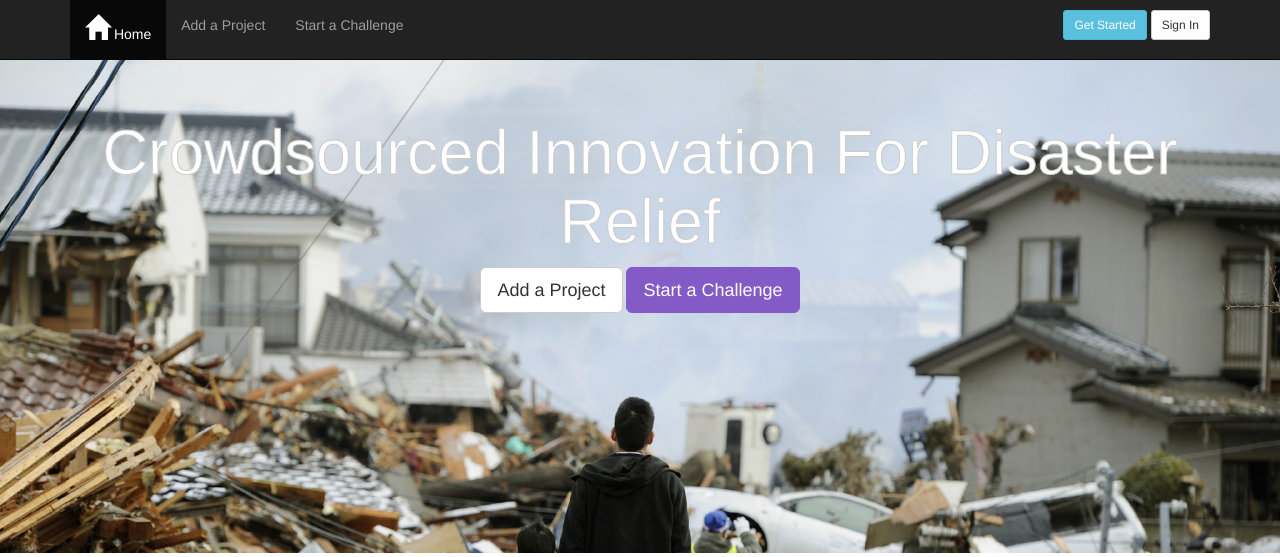
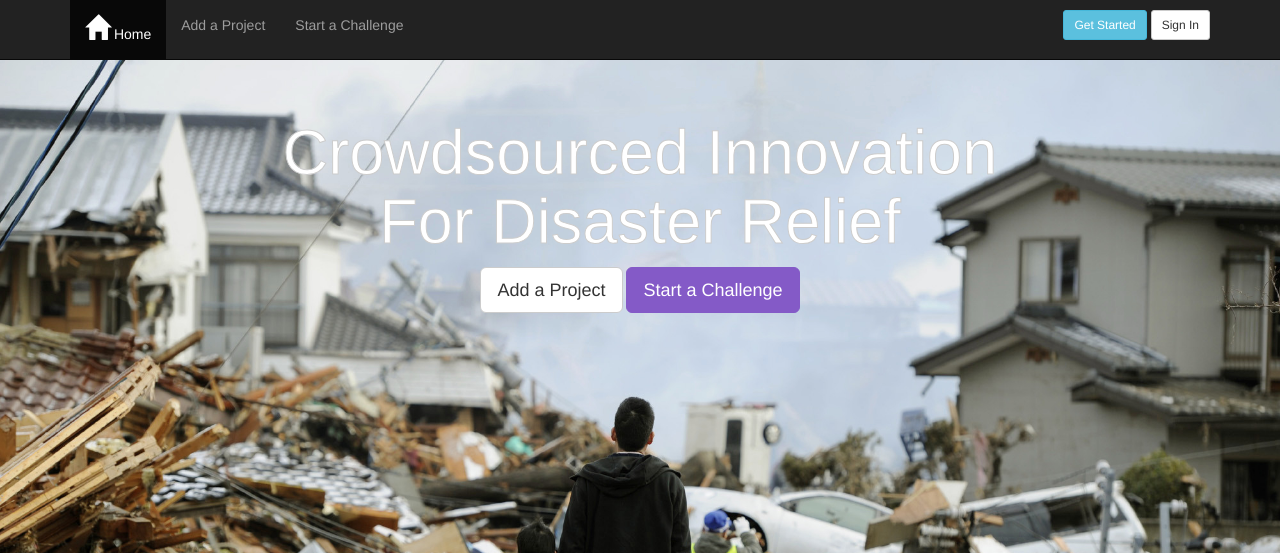
Before and after one commit to restijoi/website, a Django app: template website/templates/index.html in a window 1280 px wide. Shown: the top 557 px of the page. Run offline with Django 3.2, Linux system fonts and the light colour scheme; the template is opened without the code that fills it, so the values that code supplies are empty; parts of the project's set-up code (start-up, migrations or seed data) failed here and were passed over; some libraries are stand-ins or nearby versions.

Commit message:
fixes title

```diff
--- a/website/templates/index.html
+++ b/website/templates/index.html
@@ -5,7 +5,7 @@
 
 <div class="jumbotron text-center">
   <div class="container">
-    <h1>Crowdsourced Innovation For Disaster Relief</h1>
+    <h1>Crowdsourced Innovation</br> For Disaster Relief</h1>
     <a type="button" class="btn btn-lg btn-default" href="/create">Add a Project</a>
     <a type="button" class="btn btn-lg btn-primary" href="#" title="coming soon">Start a Challenge</a>
   </div>
@@ -21,7 +21,7 @@
 	  {% for project in projects %}
 		<li>
 			<div class="col-md-4 col-xs-6 text-center">
-				<div class="project">
+				<div class="project" >
 					<img src="{{MEDIA_ROOT}}{{project.image.url}}"  width="200px" ></img>
 						<div class="row">
 							<div class="col-md-6">
--- a/website/templates/project.html
+++ b/website/templates/project.html
@@ -50,13 +50,13 @@
 
    <div class="row">
      <div class="col-md-12">
-       <h2 class="text-center" style="text-bold: true">Team Members</h2>
+       <h2 class="text-center" style="text-bold: true">Team Members <a href="/join/">Join Team</a></h2>
        <img src="http://placehold.it/256x154" class="img-rounded" width="256px";height"154px">
        <img src="http://placehold.it/256x154" class="img-rounded" width="256px";height"154px">
        <img src="http://placehold.it/256x154" class="img-rounded" width="256px";height"154px">
        <img src="http://placehold.it/256x154" class="img-rounded" width="256px";height"154px">
        <img src="http://placehold.it/256x154" class="img-rounded" width="256px";height"154px">
-       <h2 class="text-center">{{team}}<h2>
+
      </div>
    </div>
    <br>
```
